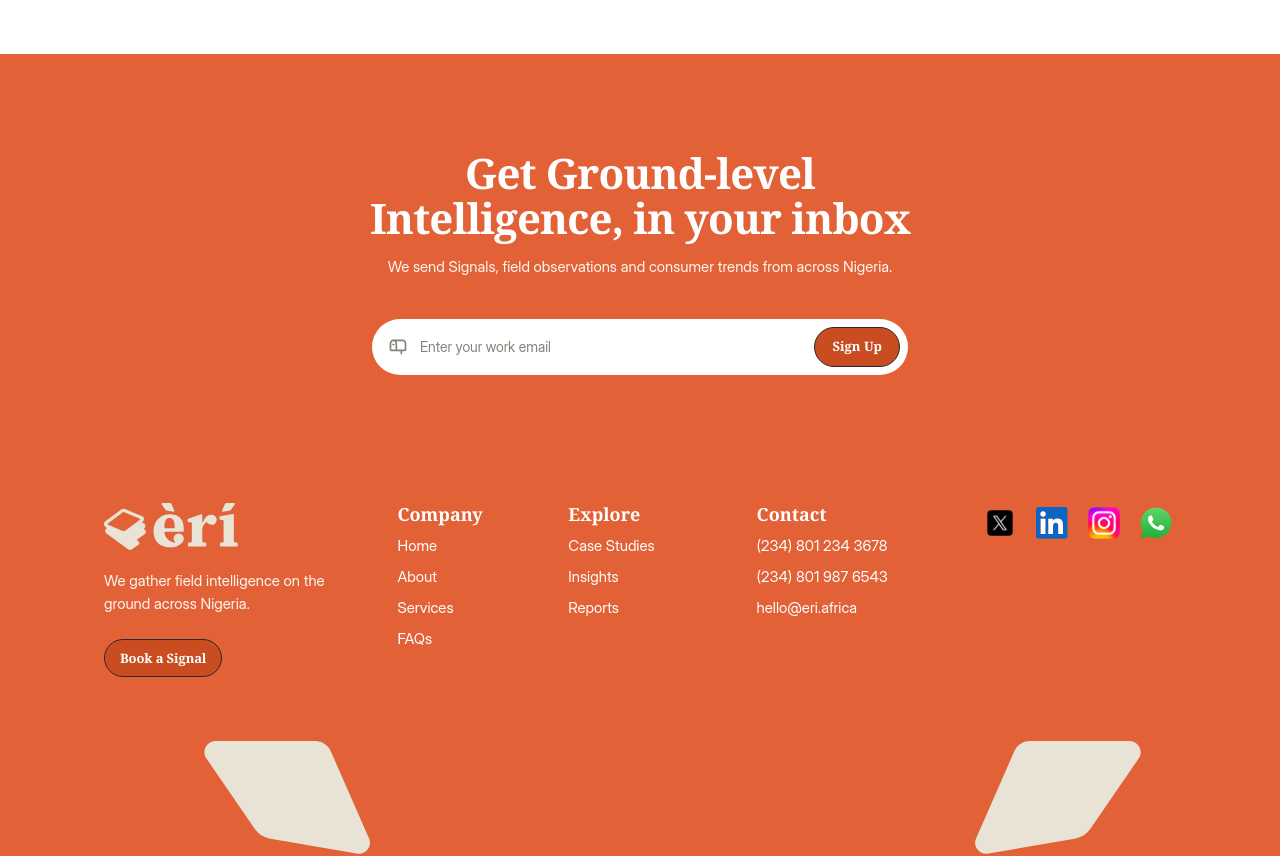
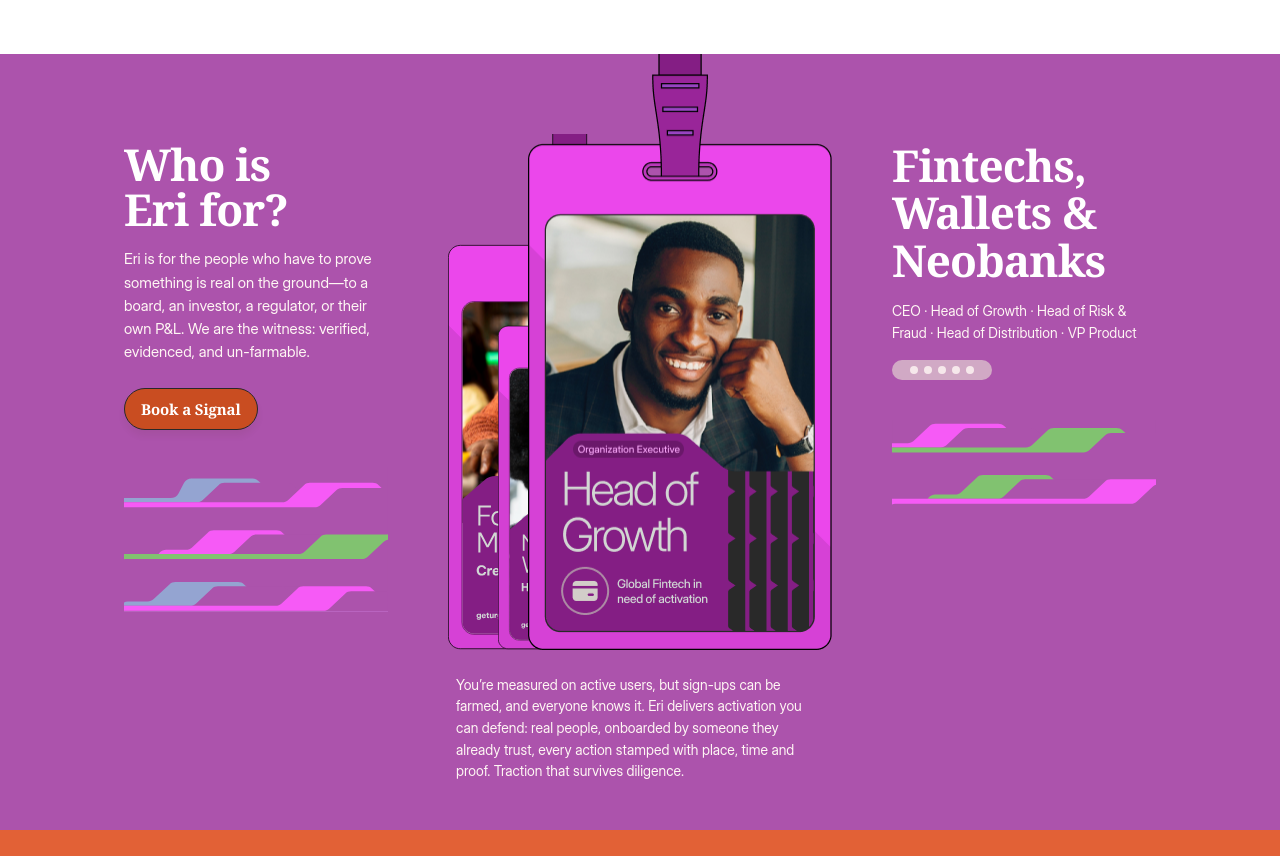
Before and after one commit to Malokunlabs/eri, a Next.js app: page / in a window 1280 px wide. Shown: the part 1820-2676 px from the top of the page. Built offline with nearby package versions, Linux system fonts and the light colour scheme.

Commit message:
feat(home): add audience section

```diff
--- a/src/app/globals.css
+++ b/src/app/globals.css
@@ -6,6 +6,7 @@
   --eri-color-coral-dark: #c94d21;
   --eri-color-coral-light: #fff7f4;
   --eri-color-purple: #f5a3f5;
+  --eri-color-mauve: #ac53ac;
   --eri-color-dark: #292929;
   --eri-color-menu: #211f1c;
   --eri-color-bone: #e9e3d6;
@@ -41,6 +42,7 @@
   --color-eri-coral-dark: var(--eri-color-coral-dark);
   --color-eri-coral-light: var(--eri-color-coral-light);
   --color-eri-purple: var(--eri-color-purple);
+  --color-eri-mauve: var(--eri-color-mauve);
   --color-eri-dark: var(--eri-color-dark);
   --color-eri-menu: var(--eri-color-menu);
   --color-eri-bone: var(--eri-color-bone);
--- a/src/app/page.tsx
+++ b/src/app/page.tsx
@@ -1,3 +1,4 @@
+import { AudienceSection } from "@/components/home/audience-section";
 import { BrandsSection } from "@/components/home/brands-section";
 import { HeroSection } from "@/components/home/hero-section";
 import { WorkDoneSection } from "@/components/home/work-done-section";
@@ -8,6 +9,7 @@
       <HeroSection />
       <BrandsSection />
       <WorkDoneSection />
+      <AudienceSection />
     </main>
   );
 }
--- /dev/null
+++ b/src/components/home/audience-section.tsx
@@ -0,0 +1,134 @@
+import Image from "next/image";
+import Link from "next/link";
+
+import { Container } from "@/components/ui/container";
+
+const audienceDescription =
+  "Eri is for the people who have to prove something is real on the ground—to a board, an investor, a regulator, or their own P&L. We are the witness: verified, evidenced, and un-farmable.";
+
+const activationDescription =
+  "You’re measured on active users, but sign-ups can be farmed, and everyone knows it. Eri delivers activation you can defend: real people, onboarded by someone they already trust, every action stamped with place, time and proof. Traction that survives diligence.";
+
+function ProfileStack() {
+  return (
+    <div className="relative mx-auto aspect-[384/596] w-full max-w-[384px]">
+      <Image
+        src="/images/this-for/director.svg"
+        alt=""
+        width={243}
+        height={516}
+        sizes="(max-width: 1023px) 63vw, 243px"
+        className="absolute bottom-0 left-0 h-auto w-[63.3%]"
+      />
+      <Image
+        src="/images/this-for/headofoperation.svg"
+        alt=""
+        width={199}
+        height={465}
+        sizes="(max-width: 1023px) 52vw, 199px"
+        className="absolute bottom-0 left-[13%] h-auto w-[51.8%]"
+      />
+      <Image
+        src="/images/this-for/headofgrowth.png"
+        alt="Head of Growth profile for a fintech organization"
+        width={304}
+        height={596}
+        sizes="(max-width: 1023px) 79vw, 304px"
+        className="absolute bottom-0 right-0 h-auto w-[79.2%]"
+      />
+    </div>
+  );
+}
+
+export function AudienceSection() {
+  return (
+    <section
+      aria-labelledby="audience-heading"
+      className="overflow-hidden bg-eri-mauve text-eri-white"
+    >
+      <Container
+        size="audience"
+        className="grid gap-0 pb-12 pt-10 lg:grid-cols-[264px_384px_264px] lg:gap-x-[60px] lg:pb-12 lg:pt-0"
+      >
+        <div className="lg:pt-[88px]">
+          <h2
+            id="audience-heading"
+            className="font-display text-[30px] font-semibold leading-[1.02] tracking-[-0.02em] lg:text-[44px]"
+          >
+            <span className="lg:hidden">Who is Eri for?</span>
+            <span className="hidden lg:inline">
+              Who is
+              <br />
+              Eri for?
+            </span>
+          </h2>
+          <p className="mt-4 max-w-[264px] text-[12px] leading-[1.55] text-eri-coral-light lg:text-[15px]">
+            {audienceDescription}
+          </p>
+          <Link
+            href="#"
+            className="eri-pill eri-pill--primary mt-6 min-h-8 px-3 py-2 text-[12px] lg:min-h-[42px] lg:px-4 lg:py-[11px] lg:text-[15px]"
+          >
+            Book a Signal
+          </Link>
+
+          <Image
+            src="/images/this-for/2lines.svg"
+            alt=""
+            width={274}
+            height={157}
+            className="mt-9 h-auto w-full lg:max-w-[274px]"
+          />
+        </div>
+
+        <div className="mt-1 lg:mt-0">
+          <ProfileStack />
+          <p className="mx-auto mt-6 hidden max-w-[368px] text-[14px] leading-[1.55] text-eri-coral-light lg:block">
+            {activationDescription}
+          </p>
+        </div>
+
+        <div className="mt-8 lg:mt-0 lg:pt-[88px]">
+          <h3 className="font-display text-[22px] font-semibold leading-[1.08] tracking-[-0.02em] lg:text-[44px]">
+            <span className="lg:hidden">Fintechs, Wallets &amp; Neobanks</span>
+            <span className="hidden lg:inline">
+              Fintechs,
+              <br />
+              Wallets &amp;
+              <br />
+              Neobanks
+            </span>
+          </h3>
+          <p className="mt-4 hidden text-[14px] leading-[1.55] text-eri-coral-light lg:block">
+            CEO · Head of Growth · Head of Risk &amp; Fraud · Head of
+            Distribution · VP Product
+          </p>
+
+          <div
+            aria-hidden="true"
+            className="mt-4 hidden h-5 w-[100px] items-center justify-center gap-1.5 rounded-full bg-eri-bone/60 lg:flex"
+          >
+            {Array.from({ length: 5 }).map((_, index) => (
+              <span
+                className="size-2 rounded-full bg-eri-coral-light/80"
+                key={index}
+              />
+            ))}
+          </div>
+
+          <p className="mt-4 text-[12px] leading-[1.55] text-eri-coral-light lg:hidden">
+            {activationDescription}
+          </p>
+
+          <Image
+            src="/images/this-for/3lines.svg"
+            alt=""
+            width={274}
+            height={102}
+            className="mt-9 h-auto w-full lg:mt-10 lg:max-w-[274px]"
+          />
+        </div>
+      </Container>
+    </section>
+  );
+}
--- a/src/components/ui/container.tsx
+++ b/src/components/ui/container.tsx
@@ -1,6 +1,6 @@
 import type { ComponentPropsWithoutRef } from "react";
 
-type ContainerSize = "wide" | "brands" | "work" | "footer";
+type ContainerSize = "wide" | "brands" | "work" | "audience" | "footer";
 
 type ContainerProps = ComponentPropsWithoutRef<"div"> & {
   size?: ContainerSize;
@@ -10,6 +10,7 @@
   wide: "max-w-[1456px]",
   brands: "max-w-[1042px]",
   work: "max-w-[1106px]",
+  audience: "max-w-[1096px]",
   footer: "max-w-[1136px]",
 };
 
```
